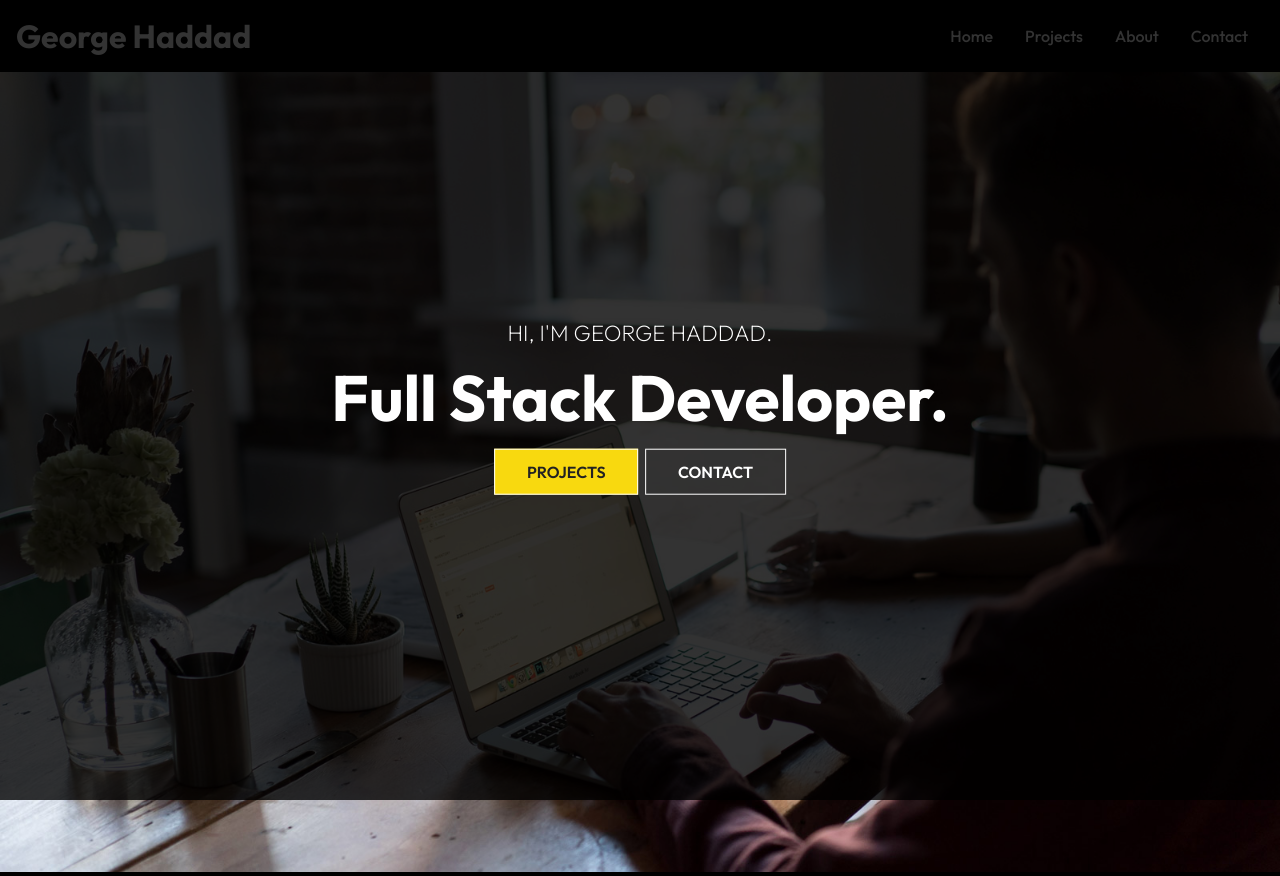
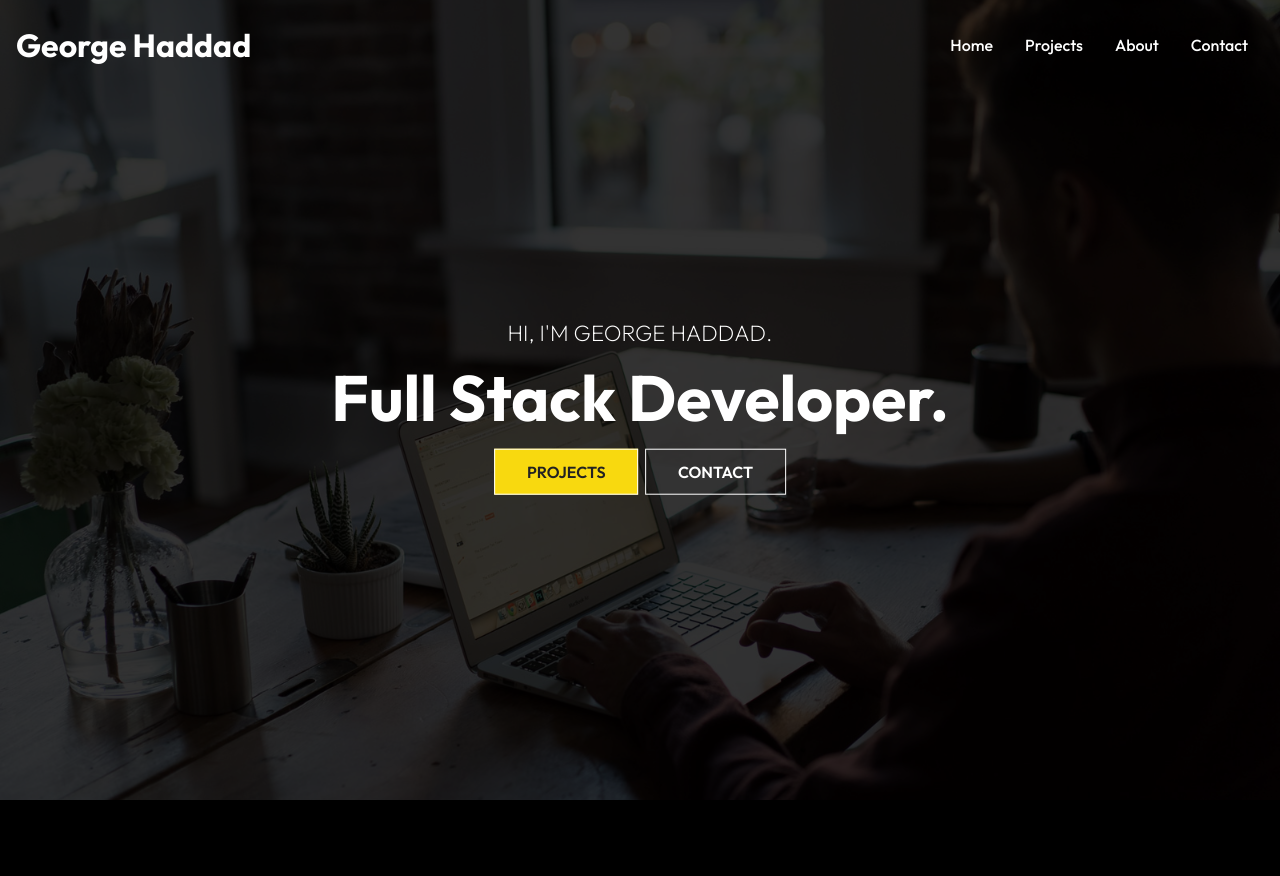
Before and after one commit to Git-Ge0rge/my-react-portfolio, a React (Create React App) app: page / in a window 1280 px wide. After the commit the page ends 804 px from the top, so only its background shows below. Built offline with nearby package versions, Linux system fonts and the light colour scheme.

Commit message:
Updated NavBar on Scroll
- Scrolling with NavBar will change the background colour

```diff
--- a/src/components/Navbar/Navbar.css
+++ b/src/components/Navbar/Navbar.css
@@ -3,6 +3,15 @@
     justify-content: space-between;
     align-items: center;
     padding: 1rem;
+    position: fixed;
+    width: 100%;
+    height: 90px;
+    z-index: 10;
+}
+
+.header-bg{
+    background-color: rgba(0, 0, 0, 0.85);
+    transition: 0.5s;
 }
 
 .nav-menu{
--- a/src/components/Navbar/Navbar.jsx
+++ b/src/components/Navbar/Navbar.jsx
@@ -7,12 +7,23 @@
     const [click, setClick] = useState(false)
     const handleClick = () => setClick(!click) // sets click value to opposite of current value
 
+    const[color, setColor] = useState(false)
+    const changeColor = () => {
+        if(window.scrollY >=100){ // after 100px of scrolling, changes color of nav background
+            setColor(true)
+        } else {
+            setColor(false)
+        }
+    }
+
+    window.addEventListener("scroll", changeColor)
+
     return (
-        <div className="header">
+        <div className={color ? "header header-bg" : "header"}>
             <Link to="/">
                 <h1>George Haddad</h1>
             </Link>
-            <ul className={click? "nav-menu active" : "nav-menu"}>
+            <ul className={click ? "nav-menu active" : "nav-menu"}>
                 <li>
                     <Link to="/">Home</Link>
                 </li>
```
